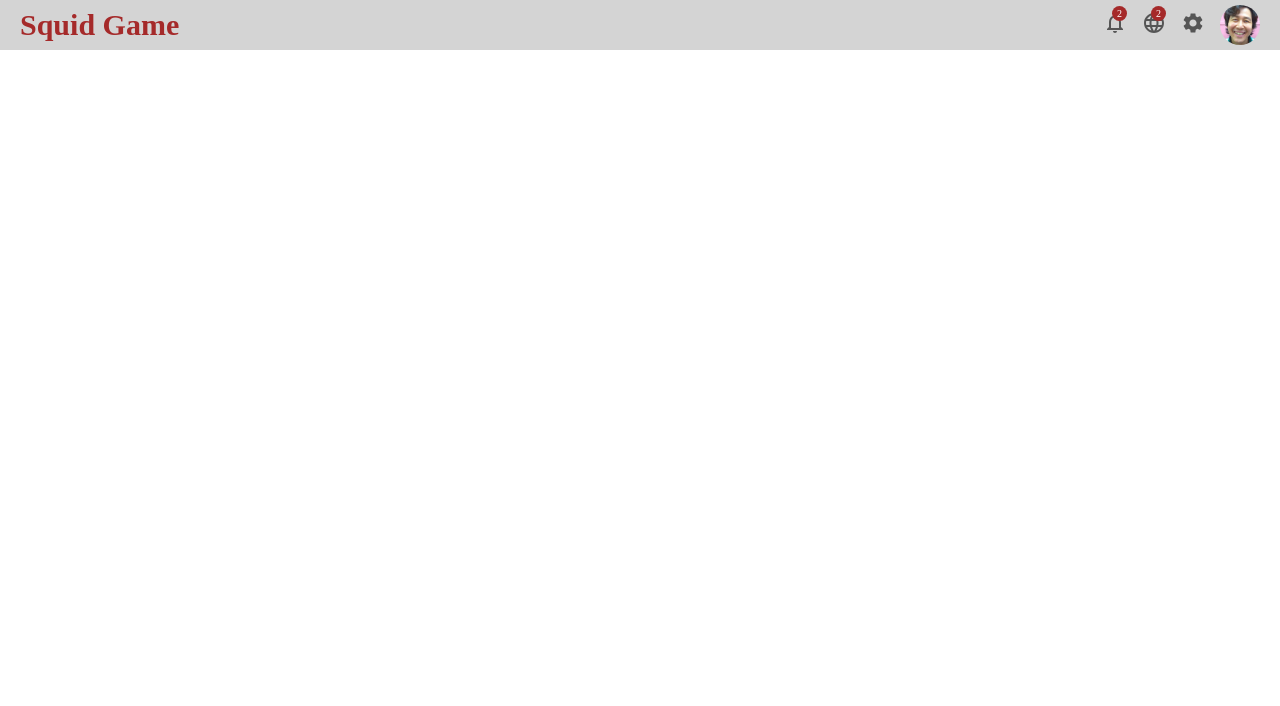
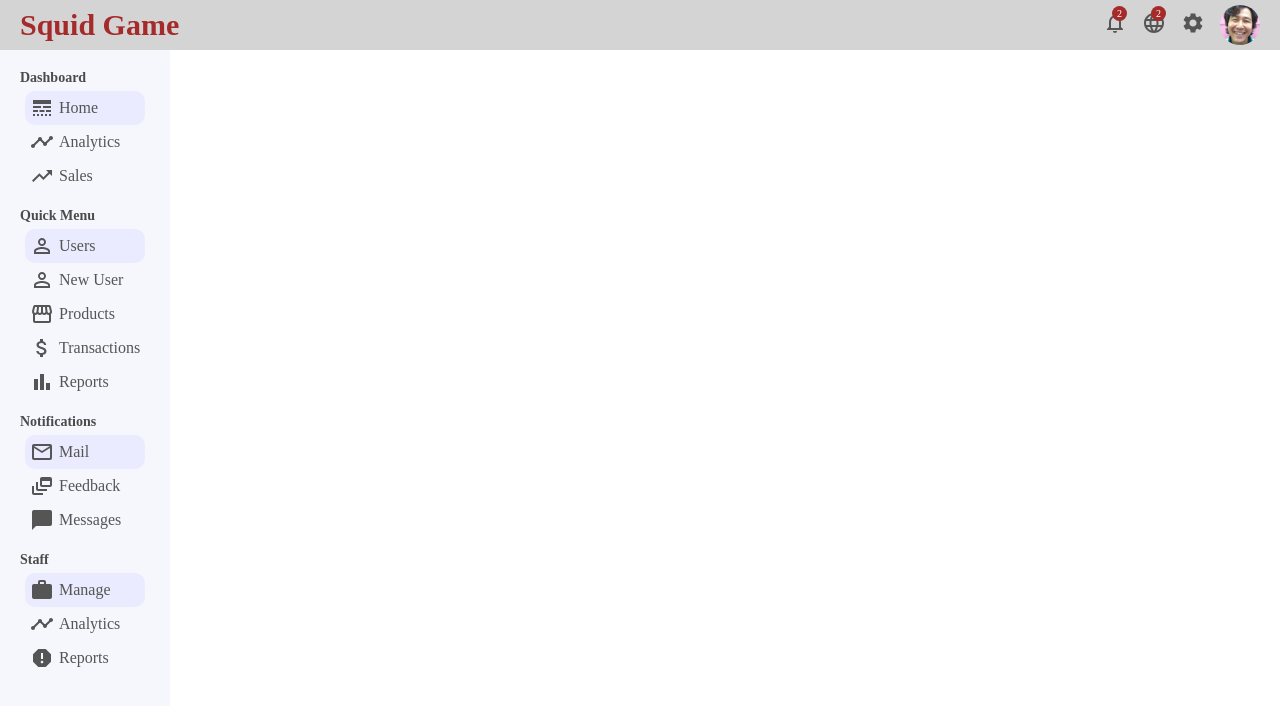
Before and after one commit to esrafil418/dashboard-admin, a React (Vite) app: page / in a window 1280 px wide. Shown: the top 706 px of the page. Built offline with nearby package versions, Linux system fonts and the light colour scheme.

Commit message:
sidebar component

```diff
--- a/src/App.css
+++ b/src/App.css
@@ -0,0 +1,13 @@
+* {
+  margin: 0;
+}
+
+.container {
+  display: flex;
+  margin-top: 10px;
+}
+
+.link {
+  text-decoration: none;
+  color: inherit;
+}
--- a/src/App.jsx
+++ b/src/App.jsx
@@ -1,13 +1,18 @@
+import SideBar from "./components/topbar/sidebar/SideBar";
 import Topbar from "./components/topbar/Topbar";
 import routes from "./routes";
 import { useRoutes } from "react-router-dom";
+import "./App.css";
 
 export default function App() {
   let router = useRoutes(routes);
   return (
     <>
       <Topbar />
-      {router}
+      <div className="container">
+        <SideBar />
+        {router}
+      </div>
     </>
   );
 }
--- /dev/null
+++ b/src/components/topbar/sidebar/SideBar.css
@@ -0,0 +1,44 @@
+.sidebar {
+  flex: 1;
+  height: calc(100% - 50px);
+  background-color: rgb(246, 246, 253);
+  position: fixed;
+  top: 50px;
+}
+
+.sidebarWrapper {
+  padding: 20px;
+  color: #555;
+}
+
+.sidebarMenu {
+  margin-bottom: 10px;
+}
+
+.sidebarTitle {
+  font-size: 14px;
+  color: rgba(70, 70, 70, 0.973);
+}
+
+.sidebarList {
+  list-style: none;
+  padding: 5px;
+}
+
+.sidebarListItem {
+  padding: 5px;
+  cursor: pointer;
+  display: flex;
+  align-items: center;
+  border-radius: 10px;
+}
+
+.sidebarListItem.active,
+.sidebarListItem:hover {
+  background-color: rgb(235, 235, 255);
+}
+
+.sidebarIcon {
+  margin-right: 5px;
+  font-size: 20px;
+}
--- /dev/null
+++ b/src/components/topbar/sidebar/SideBar.jsx
@@ -0,0 +1,100 @@
+import "./SideBar.css";
+import {
+  LineStyle,
+  Timeline,
+  TrendingUp,
+  PermIdentity,
+  Storefront,
+  AttachMoney,
+  BarChart,
+  MailOutlined,
+  DynamicFeed,
+  ChatBubbleOutlined,
+  WorkOutlined,
+  Report,
+} from "@mui/icons-material";
+
+export default function SideBar() {
+  return (
+    <div className="sidebar">
+      <div className="sidebarWrapper">
+        <div className="sidebarMenu">
+          <h3 className="sidebarTitle">Dashboard</h3>
+          <ul className="sidebarList">
+            <li className="sidebarListItem active">
+              <LineStyle className="sidebarIcon" />
+              Home
+            </li>
+            <li className="sidebarListItem">
+              <Timeline className="sidebarIcon" />
+              Analytics
+            </li>
+            <li className="sidebarListItem">
+              <TrendingUp className="sidebarIcon" />
+              Sales
+            </li>
+          </ul>
+        </div>
+        <div className="sidebarMenu">
+          <h3 className="sidebarTitle">Quick Menu</h3>
+          <ul className="sidebarList">
+            <li className="sidebarListItem active">
+              <PermIdentity className="sidebarIcon" />
+              Users
+            </li>
+            <li className="sidebarListItem">
+              <PermIdentity className="sidebarIcon" />
+              New User
+            </li>
+            <li className="sidebarListItem">
+              <Storefront className="sidebarIcon" />
+              Products
+            </li>
+            <li className="sidebarListItem">
+              <AttachMoney className="sidebarIcon" />
+              Transactions
+            </li>
+            <li className="sidebarListItem">
+              <BarChart className="sidebarIcon" />
+              Reports
+            </li>
+          </ul>
+        </div>
+        <div className="sidebarMenu">
+          <h3 className="sidebarTitle">Notifications</h3>
+          <ul className="sidebarList">
+            <li className="sidebarListItem active">
+              <MailOutlined className="sidebarIcon" />
+              Mail
+            </li>
+            <li className="sidebarListItem">
+              <DynamicFeed className="sidebarIcon" />
+              Feedback
+            </li>
+            <li className="sidebarListItem">
+              <ChatBubbleOutlined className="sidebarIcon" />
+              Messages
+            </li>
+          </ul>
+        </div>
+        <div className="sidebarMenu">
+          <h3 className="sidebarTitle">Staff</h3>
+          <ul className="sidebarList">
+            <li className="sidebarListItem active">
+              <WorkOutlined className="sidebarIcon" />
+              Manage
+            </li>
+            <li className="sidebarListItem">
+              <Timeline className="sidebarIcon" />
+              Analytics
+            </li>
+            <li className="sidebarListItem">
+              <Report className="sidebarIcon" />
+              Reports
+            </li>
+          </ul>
+        </div>
+      </div>
+    </div>
+  );
+}
```
